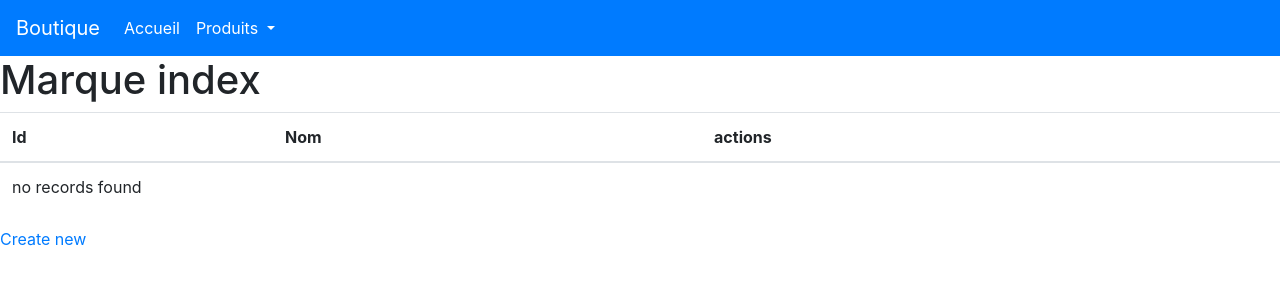
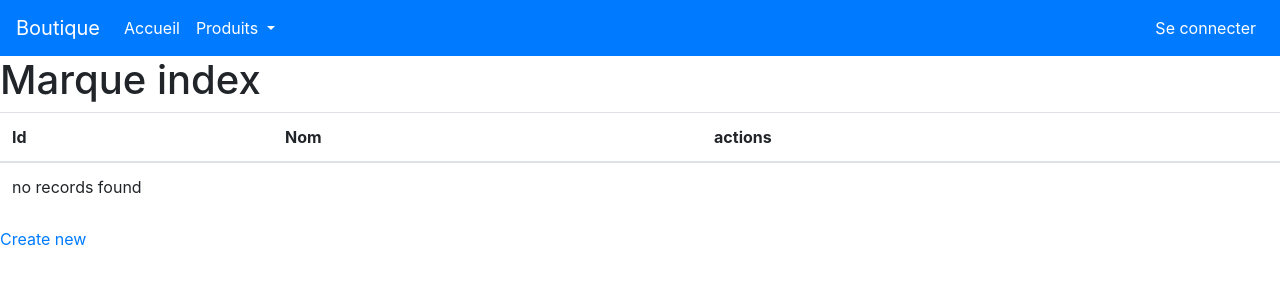
Before and after one commit to FlorianGille/symfony-tp, a Symfony app: template templates/marque/index.html.twig in a window 1280 px wide. Shown: the top 300 px of the page. Run offline with Twig, Linux system fonts and the light colour scheme; the template is opened without the code that fills it, so the values that code supplies are empty; some libraries are stand-ins or nearby versions.

Commit message:
fix: navbar

```diff
--- a/templates/_menu.html.twig
+++ b/templates/_menu.html.twig
@@ -32,13 +32,14 @@
             {% endif %}
         </ul>
         <ul class="navbar-nav my-2 my-lg-0">
-            {% if not is_granted("IS_AUTHENTICATED_FULLY") %}
-            <li class="nav-item">
-            </li>
-            {% else %}
+            {% if is_granted("IS_AUTHENTICATED_FULLY") %}
                 <p class="mb-0 my-2 text-white mr-3">{{ app.user.email }}</p>
                 <li class="nav-item active">
                     <a class="nav-link" href="{{ path('app_logout') }}">Se déconnecter</a>
+                </li>
+            {% else %}
+                <li class="nav-item active">
+                    <a class="nav-link" href="{{ path('app_login') }}">Se connecter</a>
                 </li>
             {% endif %}
         </ul>
```
Lines whose indentation alone changed are shown as unchanged.
